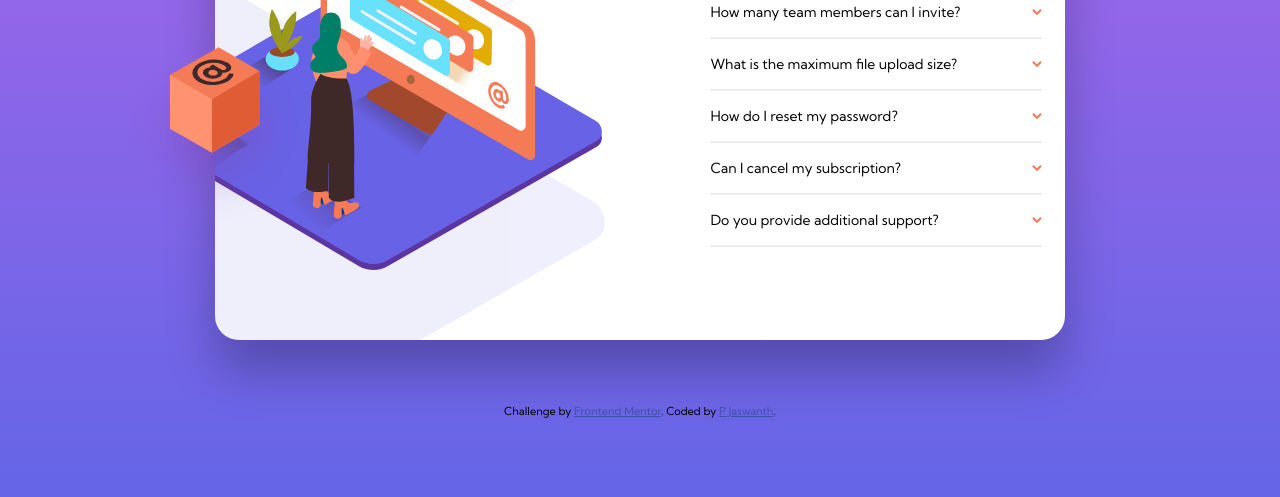
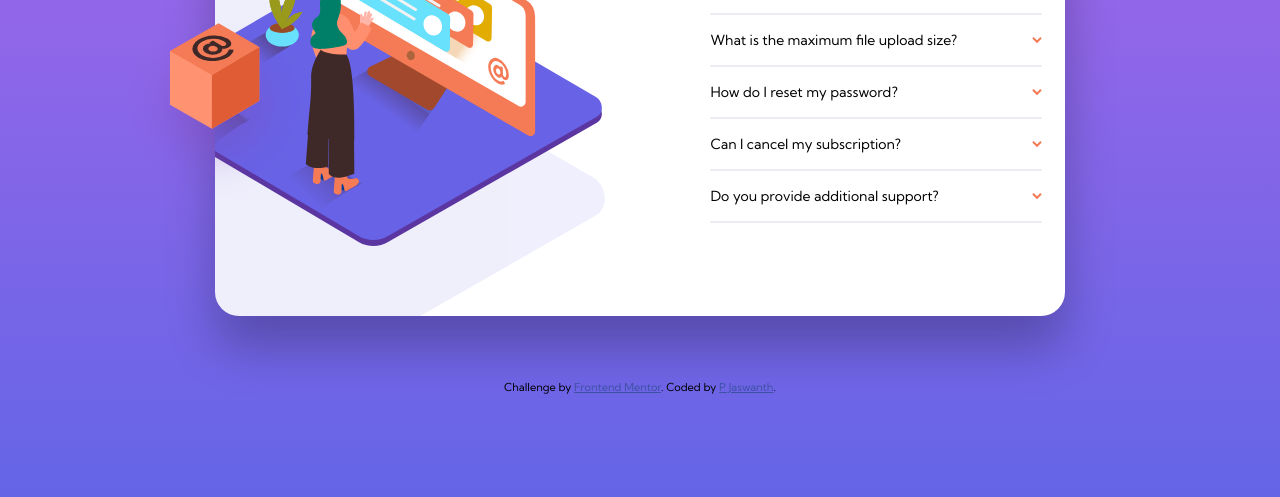
Before and after one commit to P-J-Looser/Challenges, a plain HTML site: page index.html in a window 1280 px wide. Shown: the part 303-800 px from the top of the page. Drawn offline with Linux system fonts and the light colour scheme.

Commit message:
Second commit

```diff
--- a/styles/desktop.css
+++ b/styles/desktop.css
@@ -21,7 +21,7 @@
     display: initial;
 }
 
-@media (min-width: 376px) {
+@media (min-width: 400px) {
 
     .mobile-view {
         display: none;
--- a/styles/faq.css
+++ b/styles/faq.css
@@ -66,7 +66,7 @@ hr {
     display: initial;
 }
 
-@media (min-width: 376px) {
+@media (min-width: 400px) {
 
     .faq {
         flex: 1;
--- a/styles/home.css
+++ b/styles/home.css
@@ -31,7 +31,7 @@ body {
 
 main {
     width: 88%;
-    padding-top: 4rem;
+    padding-top: 1rem;
 }
 
 .container {
```
